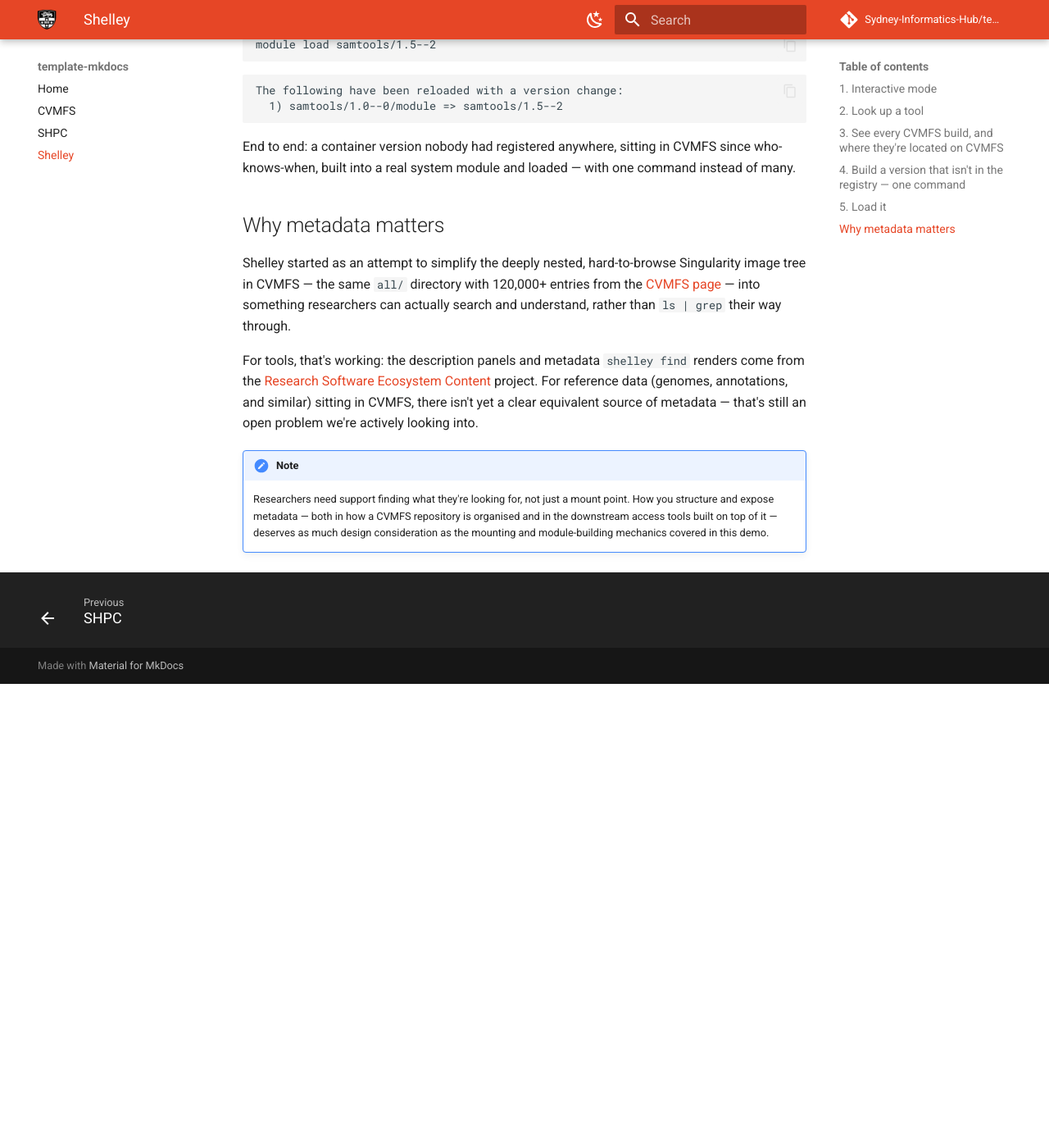
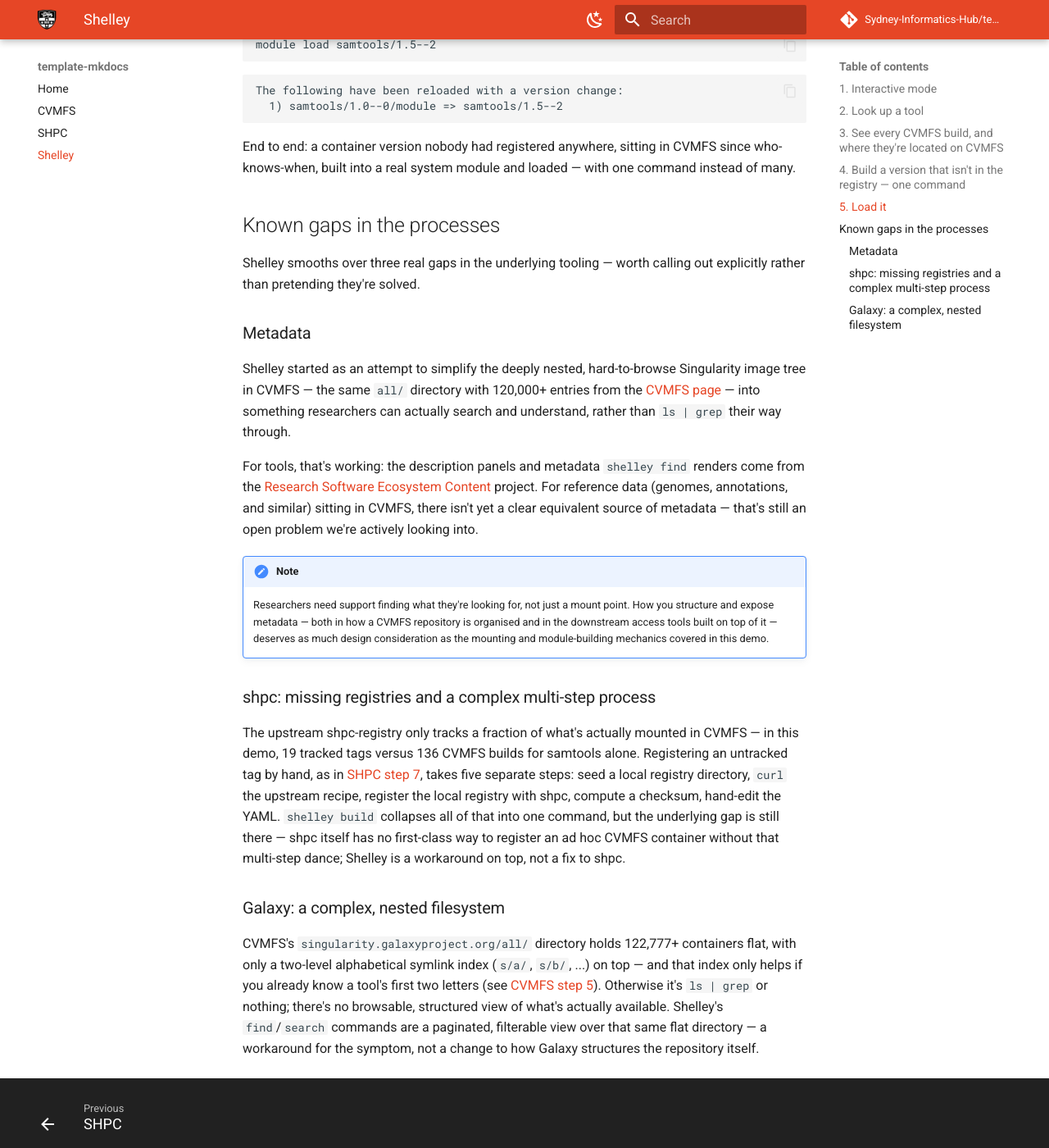
Before and after one commit to Sydney-Informatics-Hub/cvmfs_shpc_demo, an MkDocs documentation site: the page built from docs/shelley.md, in a window 1280 px wide and 1400 px high, scrolled down 3216 px. Shown: the whole window at 82% size. Built offline with MkDocs 1.6.1 and Material for MkDocs 9.7.7, drawn with Linux system fonts in a browser that asks for light colours; comment, search, counter and statistics services are not loaded; before the commit the page ends 4050 px from its top, so only the background shows below that; some of the changed text lies outside the part shown.

Commit message:
small updates

```diff
--- a/docs/shelley.md
+++ b/docs/shelley.md
@@ -4,7 +4,7 @@
 
 ![Shelley orchestrator](assets/Shelley_orchestrator.png)
 
-Shelley sits in the middle as an orchestrator between three pieces we've already met — **CVMFS** (the container repository), **shpc** (the module generator), and **LMod** (the module system) — and adds a fourth: structured metadata from the [research-software-ecosystem](https://github.com/research-software-ecosystem/content) project, with descriptions for 34k tools. That last piece is what powers the description panels in `shelley find` below, and is exactly the metadata source referenced in [Why metadata matters](#why-metadata-matters) at the end of this page.
+Shelley sits in the middle as an orchestrator between three pieces we've already met — **CVMFS** (the container repository), **shpc** (the module generator), and **LMod** (the module system) — and adds a fourth: structured metadata from the [research-software-ecosystem](https://github.com/research-software-ecosystem/content) project, with descriptions for 34k tools. That last piece is what powers the description panels in `shelley find` below, and is exactly the metadata source referenced in [Known gaps in the processes](#metadata) at the end of this page.
 
 ## 1. Interactive mode
 
@@ -123,7 +123,11 @@
 
 End to end: a container version nobody had registered anywhere, sitting in CVMFS since who-knows-when, built into a real system module and loaded — with one command instead of many.
 
-## Why metadata matters
+## Known gaps in the processes
+
+Shelley smooths over three real gaps in the underlying tooling — worth calling out explicitly rather than pretending they're solved.
+
+### Metadata
 
 Shelley started as an attempt to simplify the deeply nested, hard-to-browse Singularity image tree in CVMFS — the same `all/` directory with 120,000+ entries from the [CVMFS page](cvmfs.md#5-explore-the-singularity-repo) — into something researchers can actually search and understand, rather than `ls | grep` their way through.
 
@@ -131,3 +135,11 @@
 
 !!! note
     Researchers need support finding what they're looking for, not just a mount point. How you structure and expose metadata — both in how a CVMFS repository is organised and in the downstream access tools built on top of it — deserves as much design consideration as the mounting and module-building mechanics covered in this demo.
+
+### shpc: missing registries and a complex multi-step process
+
+The upstream shpc-registry only tracks a fraction of what's actually mounted in CVMFS — in this demo, 19 tracked tags versus 136 CVMFS builds for samtools alone. Registering an untracked tag by hand, as in [SHPC step 7](shpc.md#7-installing-a-tag-that-isnt-in-the-registry), takes five separate steps: seed a local registry directory, `curl` the upstream recipe, register the local registry with shpc, compute a checksum, hand-edit the YAML. `shelley build` collapses all of that into one command, but the underlying gap is still there — shpc itself has no first-class way to register an ad hoc CVMFS container without that multi-step dance; Shelley is a workaround on top, not a fix to shpc.
+
+### Galaxy: a complex, nested filesystem
+
+CVMFS's `singularity.galaxyproject.org/all/` directory holds 122,777+ containers flat, with only a two-level alphabetical symlink index (`s/a/`, `s/b/`, ...) on top — and that index only helps if you already know a tool's first two letters (see [CVMFS step 5](cvmfs.md#5-explore-the-singularity-repo)). Otherwise it's `ls | grep` or nothing; there's no browsable, structured view of what's actually available. Shelley's `find`/`search` commands are a paginated, filterable view over that same flat directory — a workaround for the symptom, not a change to how Galaxy structures the repository itself.
```
Also changed, not shown: docs/cvmfs.md (+3 -0 lines).
